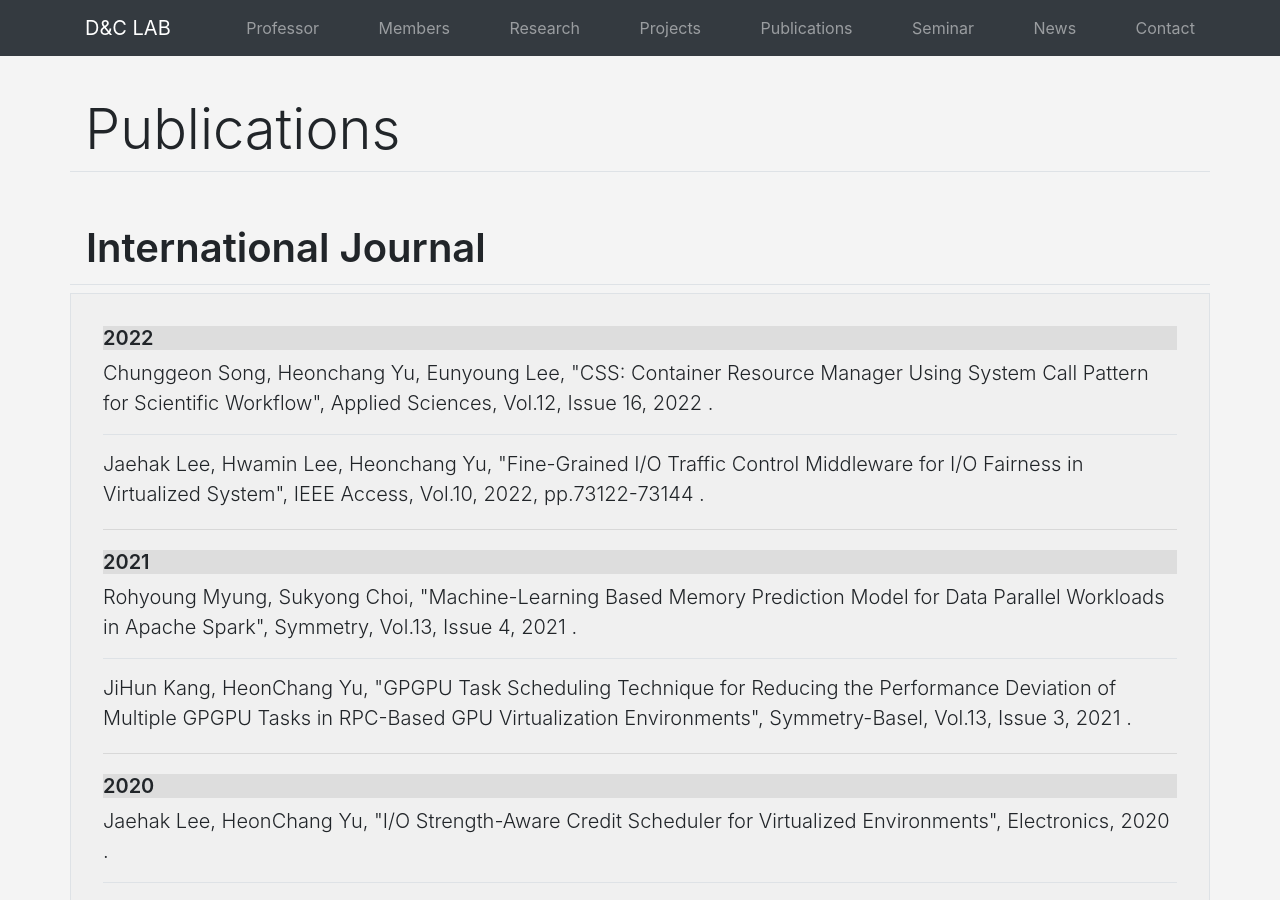
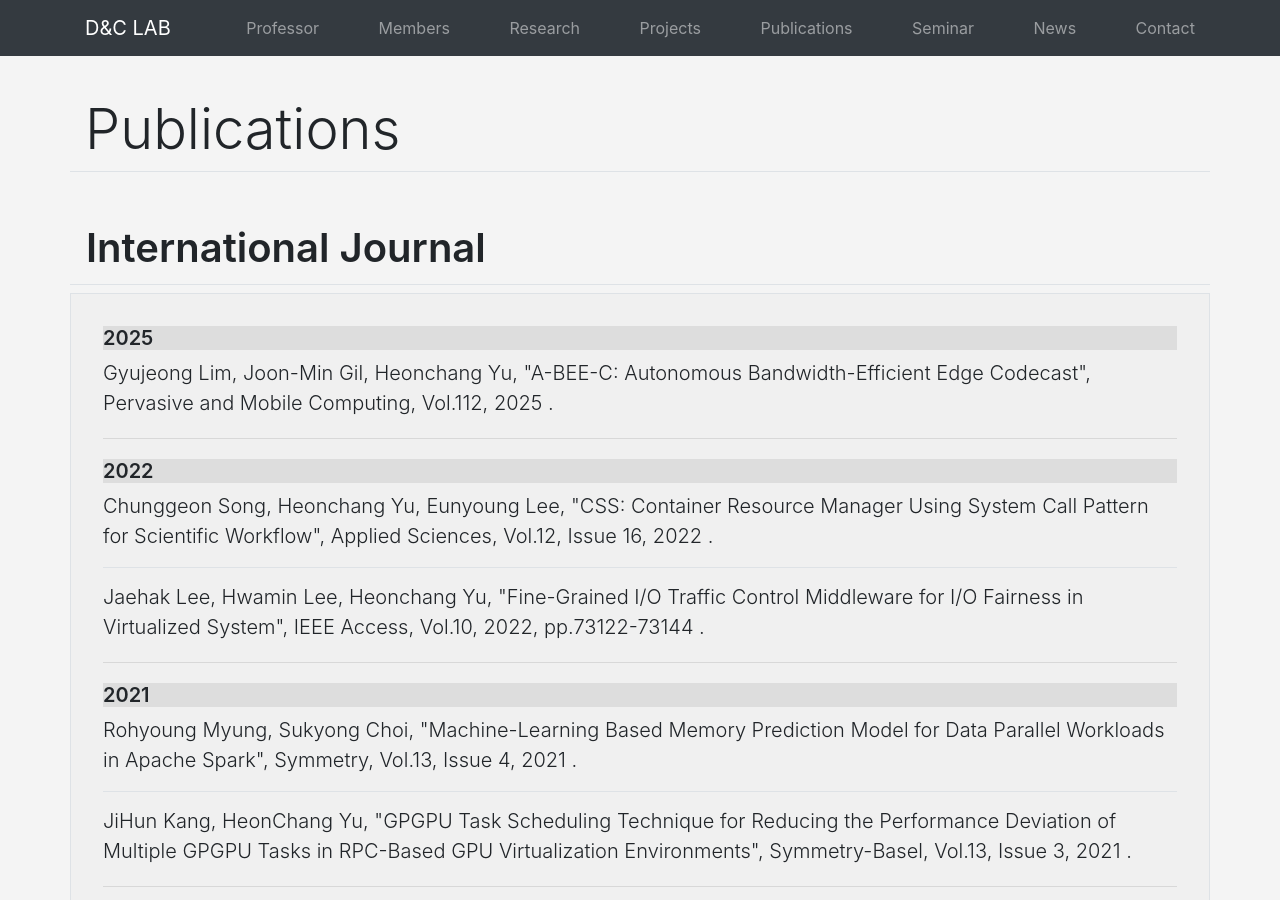
Before and after one commit to KU-Cloud/ku-cloud.github.io, a Jekyll site: the page built from publications.html, in a window 1280 px wide and 900 px high. Built offline with Jekyll 4.4.1, drawn with Linux system fonts in a browser that asks for light colours; some of the changed lines change nothing that is shown.

Commit message:
add: new entry international journal publication Added new entry for international journal category in the publications category

```diff
--- a/_data/publications-ji.yaml
+++ b/_data/publications-ji.yaml
@@ -2658,5 +2658,41 @@
     "language": "English",
     "title": "Log Analysis-Based Resource and Execution Time Improvement in HPC: A Case Study",
     "volume": "10"
-  }
+  },
+  {
+    "container-title": "Pervasive and Mobile Computing",
+    "abstract": "Edge computing is a new paradigm in cloud infrastructure that decentralizes computing and storage, bringing data and services closer to the users. This proximity allows users to access high quality or large sized data with lower latency. However, edge servers typically have fewer resources than cloud servers, necessitating efficient resource management. Emerging research focuses on increasing the cache hit rate of user requests to edge servers, which reduces response latency and improves efficiency. Nonetheless, if available bandwidth is not considered, it becomes challenging to maintain both speed and quality in edge environments. This paper proposes an Autonomous Bandwidth-Efficient Edge Codecast (A-BEE-C) method to enhance the effective bandwidth per device within an edge service area. Codecast, introduced in this paper, is a transmission method that encodes multiple files into a single file before sending it to users. A-BEE-C introduces a dynamic mechanism that switches between unicast and codecast modes based on real-time bandwidth assessment. Our proposed method increases the effective bandwidth per device by encoding multiple user requests into a single coded transmission when the bandwidth of the edge server is limited. Experimental results demonstrate that A-BEE-C reduces average latency per device by up to 9.89% (and up to 18.45% with Zipf pattern data) and increases effective bandwidth per user by up to 10.15% (up to 18.11% with Zipf pattern).",
+    "author": [
+      {
+        "given": "Gyujeong",
+        "family": "Lim"
+      },
+      {
+        "given": "Joon-Min",
+        "family": "Gil"
+      },
+      {
+        "given": "Heonchang",
+        "family": "Yu"
+      }
+    ],
+    "DOI": "10.1016/j.pmcj.2025.102075",
+    "type": "article-journal",
+    "id": "lim2025abeec",
+    "citation-key": "lim2025abeec",
+    "ISSN": "1574-1192",
+    "issued": {
+      "date-parts": [
+        [
+          2025,
+          5,
+          17
+        ]
+      ]
+    },
+    "keyword": "edge computing, bandwidth, latency, multicast",
+    "language": "English",
+    "title": "A-BEE-C: Autonomous Bandwidth-Efficient Edge Codecast",
+    "volume": "112"
+  },
 ]
```
